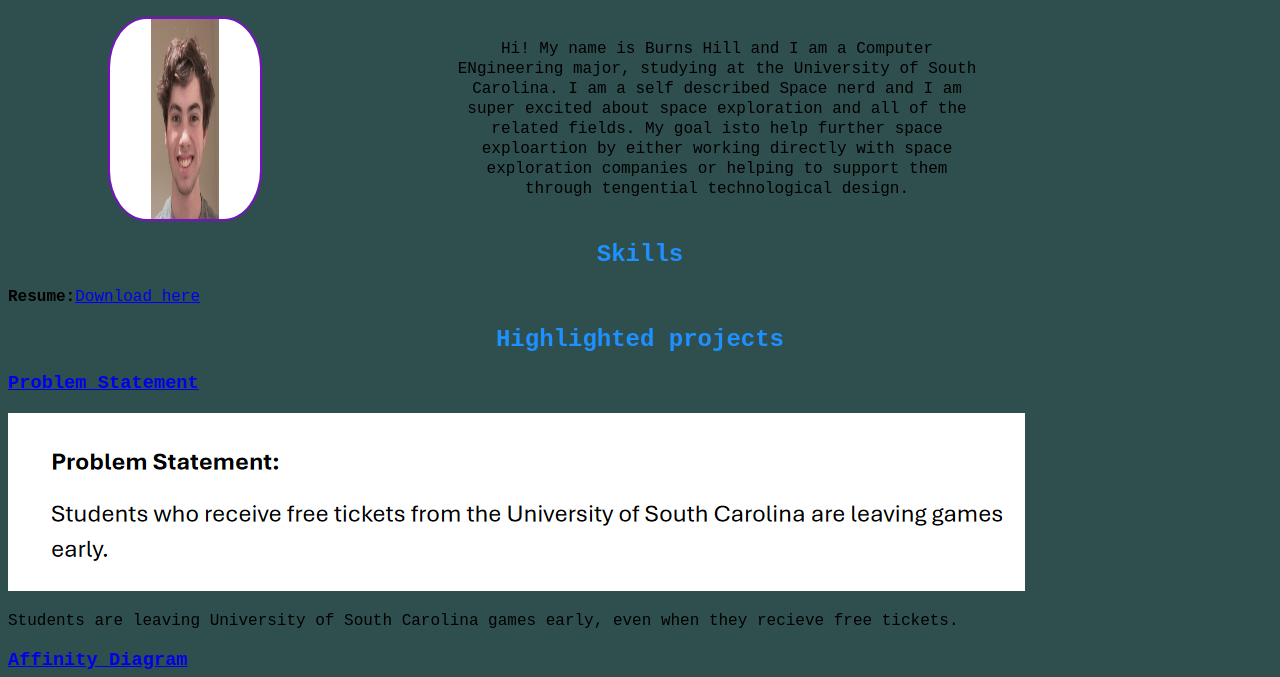
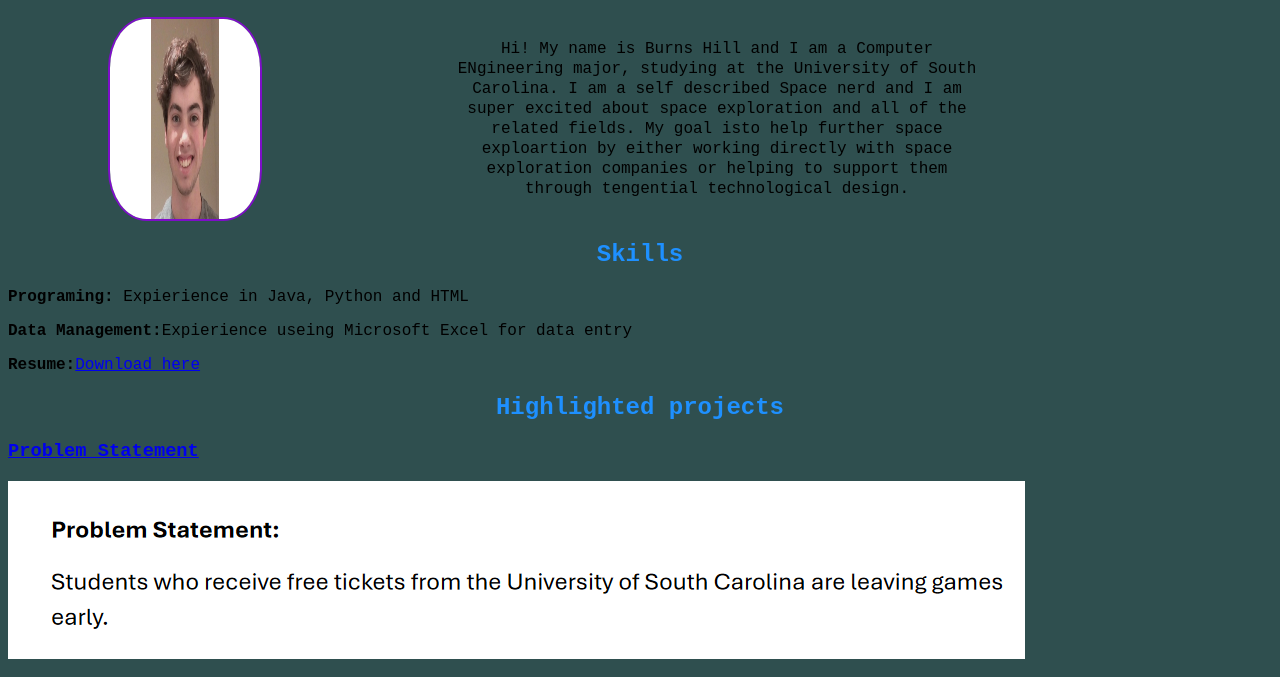
Before and after one commit to burnshill05/burnshill05.github.io, a plain HTML site: page index.html in a window 1280 px wide. Shown: the part 110-787 px from the top of the page. Drawn offline with Linux system fonts and the light colour scheme.

Commit message:
maybe fixed

```diff
--- a/index.html
+++ b/index.html
@@ -19,9 +19,12 @@
         </div>
 
         <h2>Skills</h2>
-        <div class="skills">
-            <p><b>Resume:</b><a href="files/resume.pdf">Download here</a></p>
-        </div>
+
+        <div class = "skills">
+            <p><b>Programing:</b> Expierience in Java, Python and HTML</p>
+            <p><b>Data Management:</b>Expierience useing Microsoft Excel for data entry</p>
+            <p><b>Resume:</b><a href="resume.pdf">Download here</a></p>
+            </div>
 
         <h2>Highlighted projects</h2>
         <div class="projects">
```
